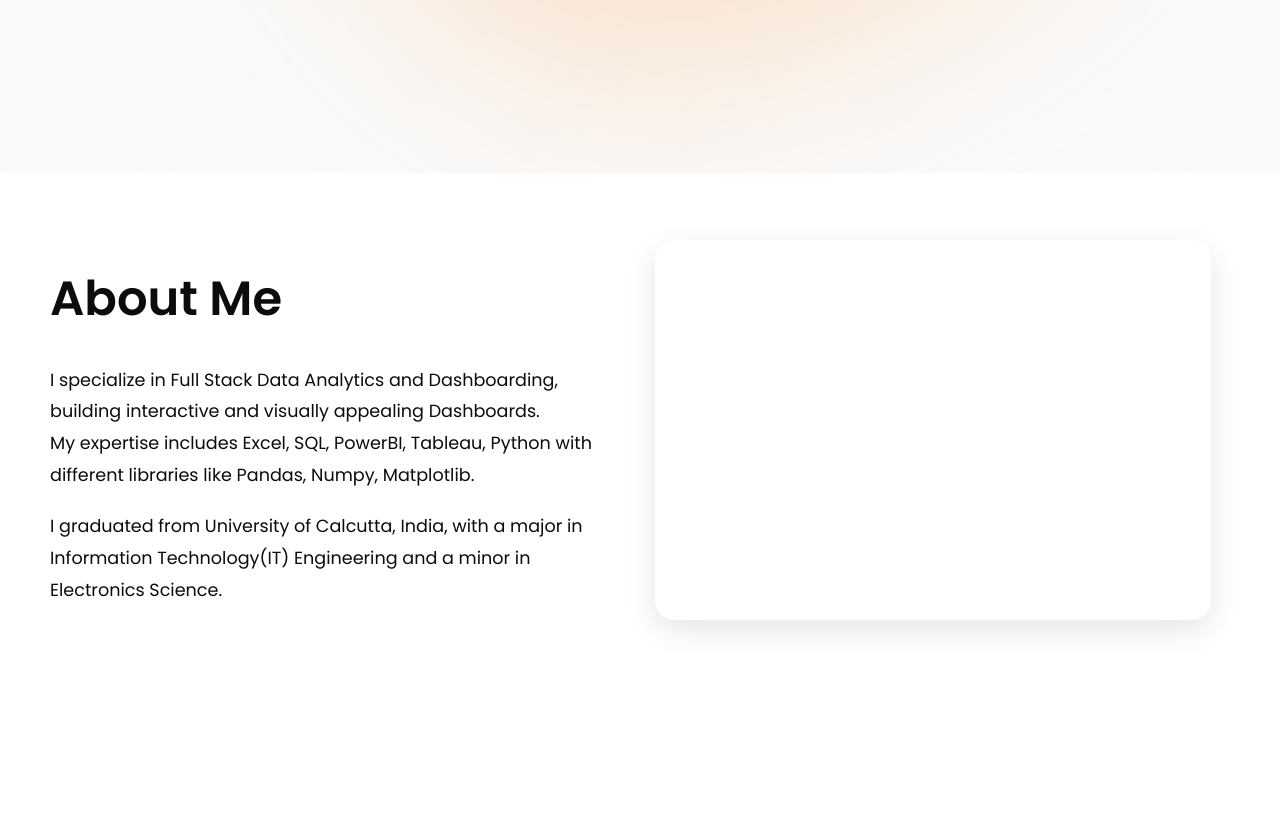
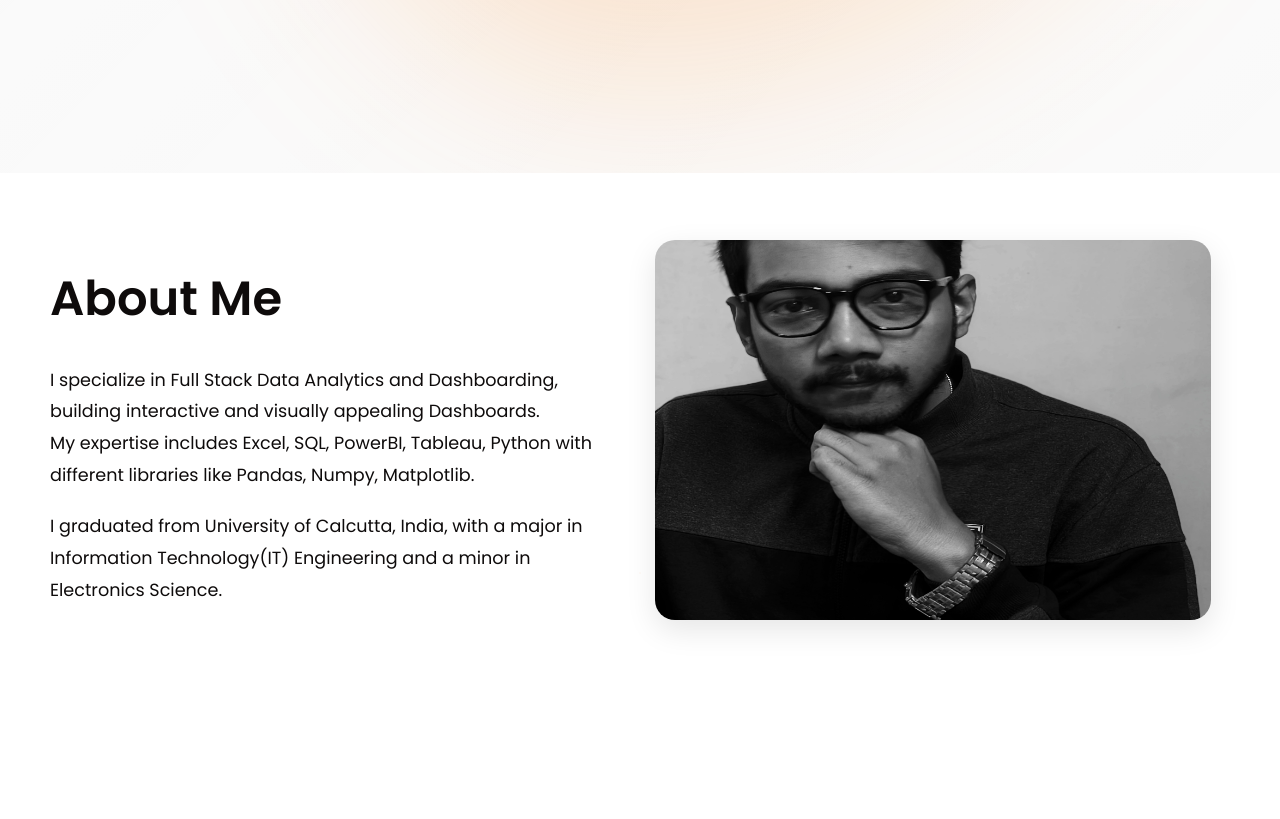
Before and after one commit to Naskar-Sayan/portfolio, a Flask app: page / in a window 1280 px wide. Shown: the part 747-1566 px from the top of the page. Run offline with Flask 3, Linux system fonts and the light colour scheme; parts of the project's set-up code (start-up, migrations or seed data) failed here and were passed over.

Commit message:
Update styles.css

```diff
--- a/static/css/styles.css
+++ b/static/css/styles.css
@@ -184,10 +184,12 @@ section {
 }
 
 .photo-wrapper {
-    width: 100%;
-    height: 100%;
-    position: relative;
-}
+    position: relative;
+    width: 100%;
+    height: 380px;   /* ← THIS WAS MISSING */
+    overflow: hidden;
+}
+
 
 .photo-wrapper img {
     position: absolute;
```
